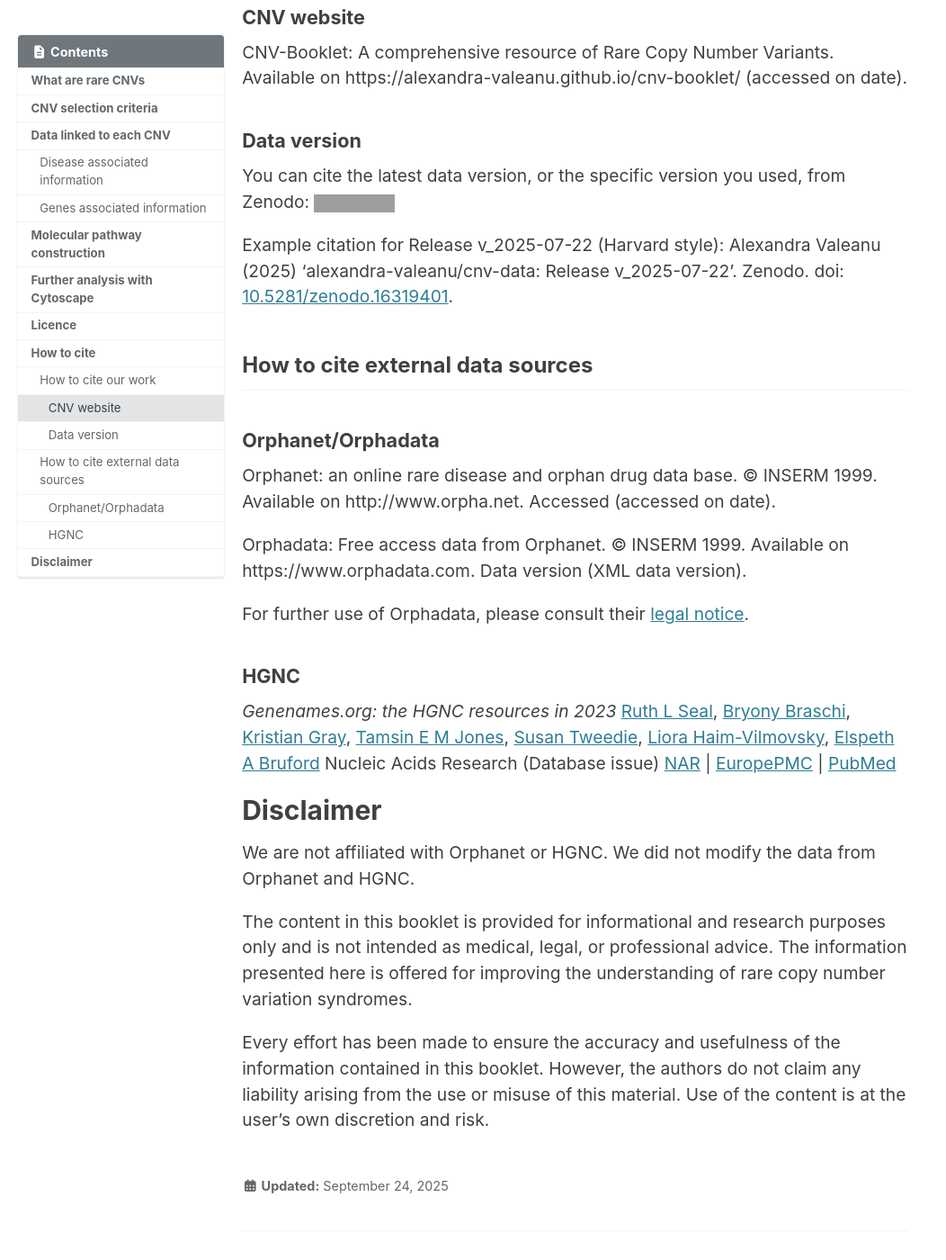
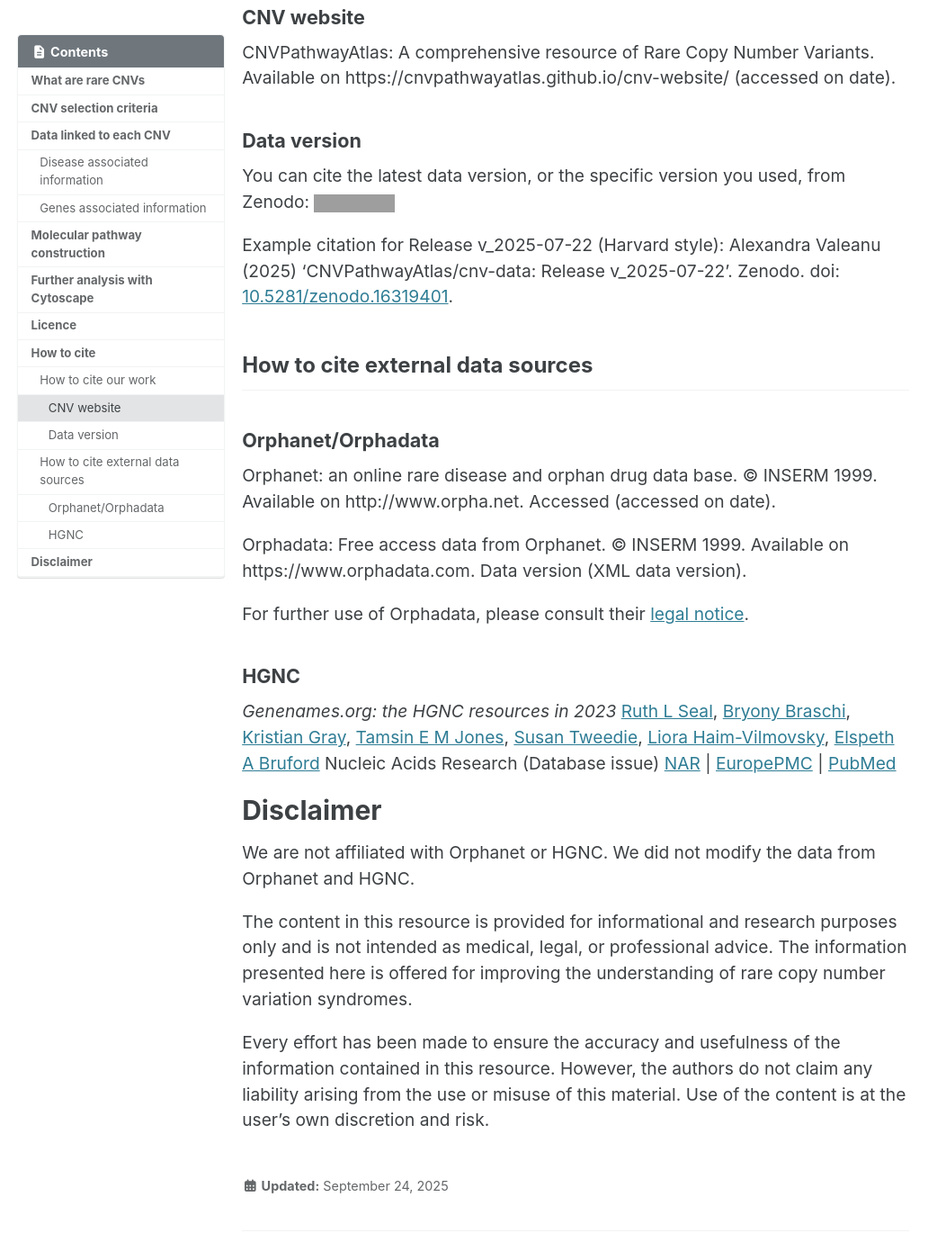
Before and after one commit to CNVPathwayAtlas/cnv-website, a Jekyll site: the page built from _pages/2-documentation.md, in a window 1280 px wide and 1400 px high, scrolled down 4120 px. Shown: the whole window at 90% size, without its empty margins (0-1052 px from the left). Built offline with Jekyll 4.4.1, drawn with Linux system fonts in a browser that asks for light colours; cached includes are drawn as plain includes; some of the changed text lies outside the part shown; grey boxes are pictures that could not be loaded.

Commit message:
Transition from personal account to organisation

```diff
--- a/_config.yml
+++ b/_config.yml
@@ -17,16 +17,16 @@
 # Site Settings
 locale                   : "en-US"
 rtl                      : # true, false (default) # turns direction of the page into right to left for RTL languages
-title                    : "CNVs Booklet"
+title                    : "CNVPathwayAtlas"
 title_separator          : "-"
 subtitle                 : # site tagline that appears below site title in masthead
 name                     : ""
 description              : ""
-url                      : "https://alexandra-valeanu.github.io/cnv-booklet" # the base hostname & protocol for your site e.g. "https://mmistakes.github.io"
-baseurl                  : "/cnv-booklet"
-repository               : "alexandra-valeanu/CNVs-booklet" # e.g. "mmistakes/minimal-mistakes"
+url                      : "https://cnvpathwayatlas.github.io/cnv-website/" # the base hostname & protocol for your site e.g. "https://mmistakes.github.io"
+baseurl                  : "/cnv-website"
+repository               : "CNVPathwayAtlas/cnv-website" # e.g. "mmistakes/minimal-mistakes"
 teaser                   : #/assets/images/test_logo.png # path of fallback teaser image, e.g. "/assets/images/500x300.png"
-logo                     : "/assets/images/booklet_logo.png" # path of logo image to display in the masthead, e.g. "/assets/images/88x88.png"
+logo                     : "/assets/images/CNVPathwayAtlas_logo.png" # path of logo image to display in the masthead, e.g. "/assets/images/88x88.png"
 masthead_title           : "Home"
 breadcrumbs              : # true, false (default)
 words_per_minute         : 200
@@ -115,7 +115,7 @@
 author:
   name             : # "Alexandra and Friederike"
   avatar           : # path of avatar image, e.g. "/assets/images/bio-photo.jpg"
-  bio              : # "Copy Number Variants Booklet"
+  bio              : # "Copy Number Variants Resource"
   location         : # "Maastricht University, The Netherlands"
   email            :
   links:
--- a/_includes/footer.html
+++ b/_includes/footer.html
@@ -1,7 +1,7 @@
 <div class="page__footer-follow">
   <ul class="social-icons">
     <li>
-      <a href="https://github.com/alexandra-valeanu/cnv-booklet" target="_blank" rel="noopener noreferrer">
+      <a href="https://github.com/CNVPathwayAtlas/cnv-website/" target="_blank" rel="noopener noreferrer">
         <i class="fab fa-github" aria-hidden="true"></i> GitHub
       </a>
     </li>
--- a/_pages/2-documentation.md
+++ b/_pages/2-documentation.md
@@ -60,7 +60,7 @@
 After creating your pathway, you can upload it to <a href="https://www.wikipathways.org/" target="_blank">WikiPathways</a> to share your knowledge with the community and even become a curator.
 
 # Further analysis with Cytoscape
-You can download the entire copy number variants table from the <a href="https://alexandra-valeanu.github.io/cnv-booklet/" target="_blank">main page</a>.
+You can download the entire copy number variants table from the <a href="https://cnvpathwayatlas.github.io/cnv-website/" target="_blank">main page</a>.
 
 | cnv | locus | chromosome | start | end | description | pubmed_id | genes_hgnc_symbol | genes_hgnc_name | genes_hgnc_id | genes_entrez_id | genes_ensembl_id | genes_uniprot_id | wikipathways_id | orphadata_orphacode | orphadata_cause | orphadata_definition | orphadata_prevalence | orphadata_phenotypes | orphadata_hpo_id | orphadata_omim_id |
 |---|---|---|---|---|---|---|---|---|---|---|---|---|---|---|---|---|---|---|---|---|
@@ -81,14 +81,14 @@
 # How to cite
 ## How to cite our work
 ### CNV website
-CNV-Booklet: A comprehensive resource of Rare Copy Number Variants. Available on https://alexandra-valeanu.github.io/cnv-booklet/ (accessed on date).
+CNVPathwayAtlas: A comprehensive resource of Rare Copy Number Variants. Available on https://cnvpathwayatlas.github.io/cnv-website/ (accessed on date).
 
 ### Data version
 You can cite the latest data version, or the specific version you used, from Zenodo:
 <a href="https://doi.org/10.5281/zenodo.16319401" target="_blank"><img src="https://zenodo.org/badge/DOI/10.5281/zenodo.16319401.svg" alt="DOI"></a>
 
 Example citation for Release v_2025-07-22 (Harvard style):
-Alexandra Valeanu (2025) ‘alexandra-valeanu/cnv-data: Release v_2025-07-22’. Zenodo. doi: <a href="https://doi.org/10.5281/zenodo.16319401" target="_blank">10.5281/zenodo.16319401</a>.
+Alexandra Valeanu (2025) ‘CNVPathwayAtlas/cnv-data: Release v_2025-07-22’. Zenodo. doi: <a href="https://doi.org/10.5281/zenodo.16319401" target="_blank">10.5281/zenodo.16319401</a>.
 
 ## How to cite external data sources
 ### Orphanet/Orphadata
@@ -113,6 +113,6 @@
 # Disclaimer
 We are not affiliated with Orphanet or HGNC. We did not modify the data from Orphanet and HGNC. <br>
 
-The content in this booklet is provided for informational and research purposes only and is not intended as  medical, legal, or professional advice. The information presented here is offered for improving the understanding of rare copy number variation syndromes. <br>
+The content in this resource is provided for informational and research purposes only and is not intended as  medical, legal, or professional advice. The information presented here is offered for improving the understanding of rare copy number variation syndromes. <br>
 
-Every effort has been made to ensure the accuracy and usefulness of the information contained in this booklet. However, the authors do not claim any liability arising from the use or misuse of this material. Use of the content is at the user's own discretion and risk. <br>
+Every effort has been made to ensure the accuracy and usefulness of the information contained in this resource. However, the authors do not claim any liability arising from the use or misuse of this material. Use of the content is at the user's own discretion and risk. <br>
```
Also changed, not shown: _pages/3-publications.md (+1 -1 lines), _pages/4-contact.md (+2 -2 lines), .github/workflows/build-yaml.yml, .github/workflows/export-cnvs-to-table.yml, README.md, assets/images/CNVPathwayAtlas_logo.png (renamed from assets/images/booklet_logo.png).
